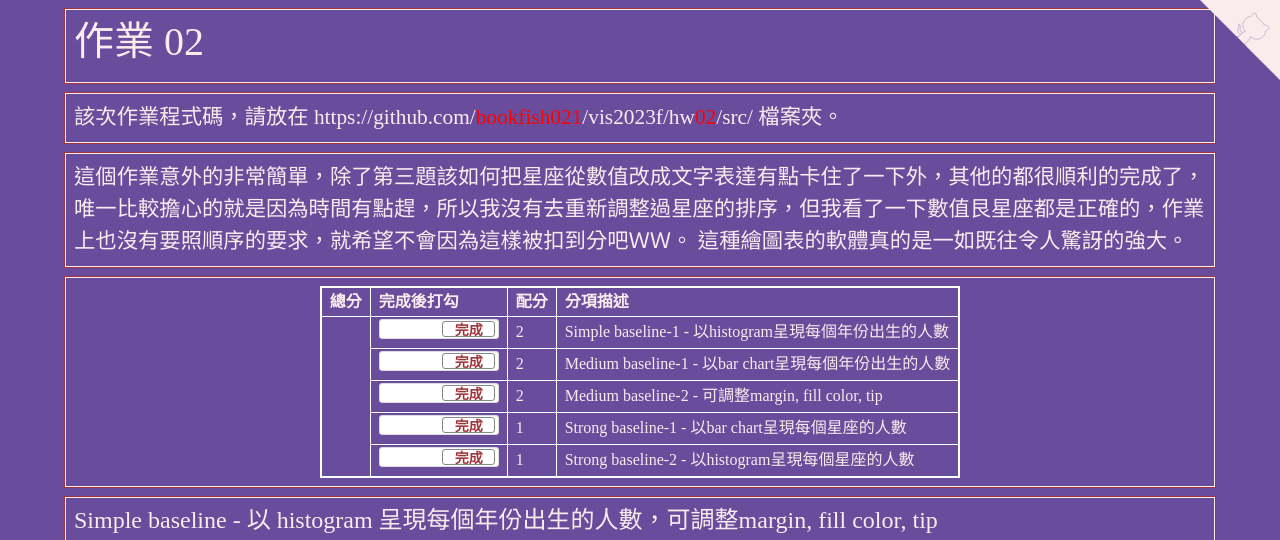
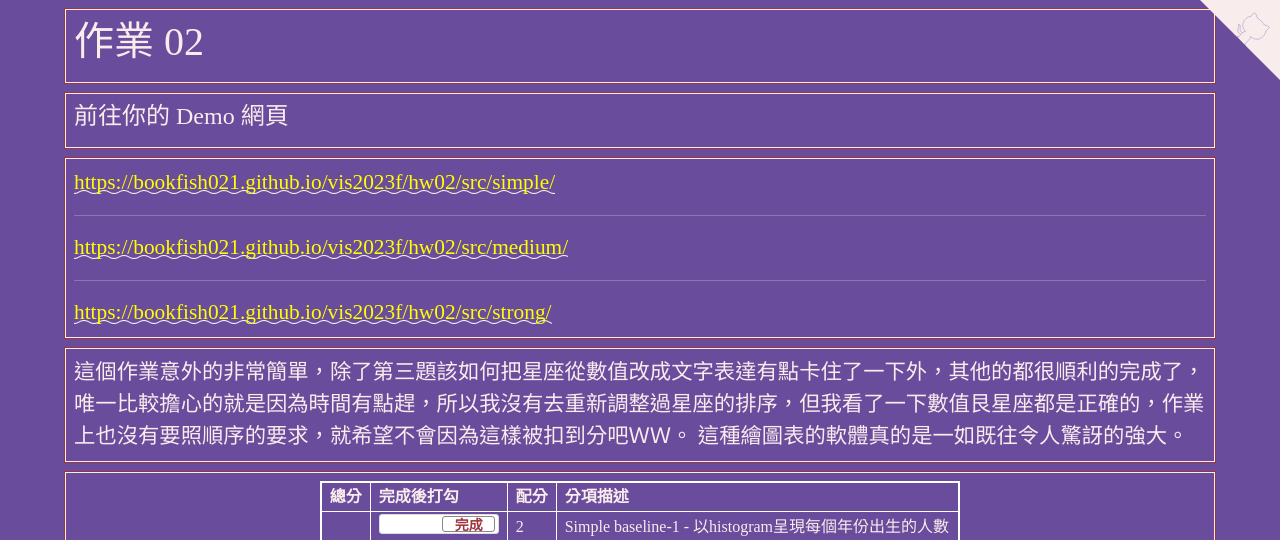
Before and after one commit to bookfish021/vis2023f, a plain HTML site: page hw02/index.html in a window 1280 px wide. Shown: the top 540 px of the page. Drawn offline with nearby package versions, Linux system fonts and the light colour scheme.

Commit message:
Update index.html

```diff
--- a/hw02/index.html
+++ b/hw02/index.html
@@ -176,11 +176,24 @@
   </div>
 
   <!-- ------------------------------------------------>
+
   <div class="row hw12">
     <div class="col-md-12 twenty">
-      該次作業程式碼，請放在 https://github.com/<span style="color:red;">bookfish021</span>/vis2023f/hw<span style="color:red;">02</span>/src/ 檔案夾。
+      <h4>前往你的 Demo 網頁</h4>
     </div>
   </div>
+
+  <!-- ------------------------------------------------>
+  <div class="row hw12">
+    <div class="col-md-12 twenty">
+      <a href="https://bookfish021.github.io/vis2023f/hw02/src/simple/">https://bookfish021.github.io/vis2023f/hw02/src/simple/</a>
+      <hr>
+      <a href="https://bookfish021.github.io/vis2023f/hw02/src/medium/">https://bookfish021.github.io/vis2023f/hw02/src/medium/</a>
+      <hr>
+      <a href="https://bookfish021.github.io/vis2023f/hw02/src/strong/">https://bookfish021.github.io/vis2023f/hw02/src/strong/</a>
+      </div>
+  </div>
+
 
   <!-- ------------------------------------------------>
   <div class="row hw12">
```
